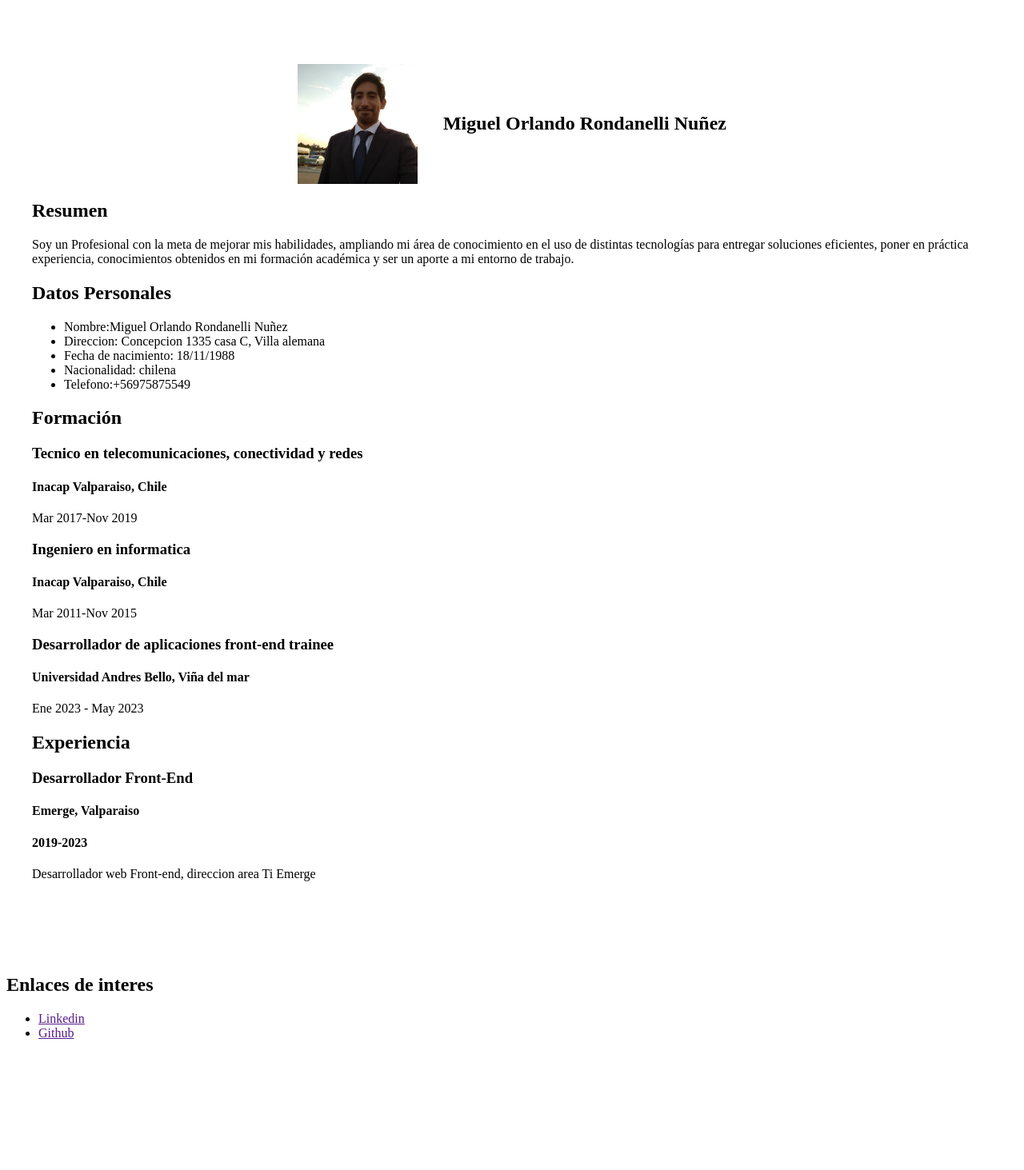
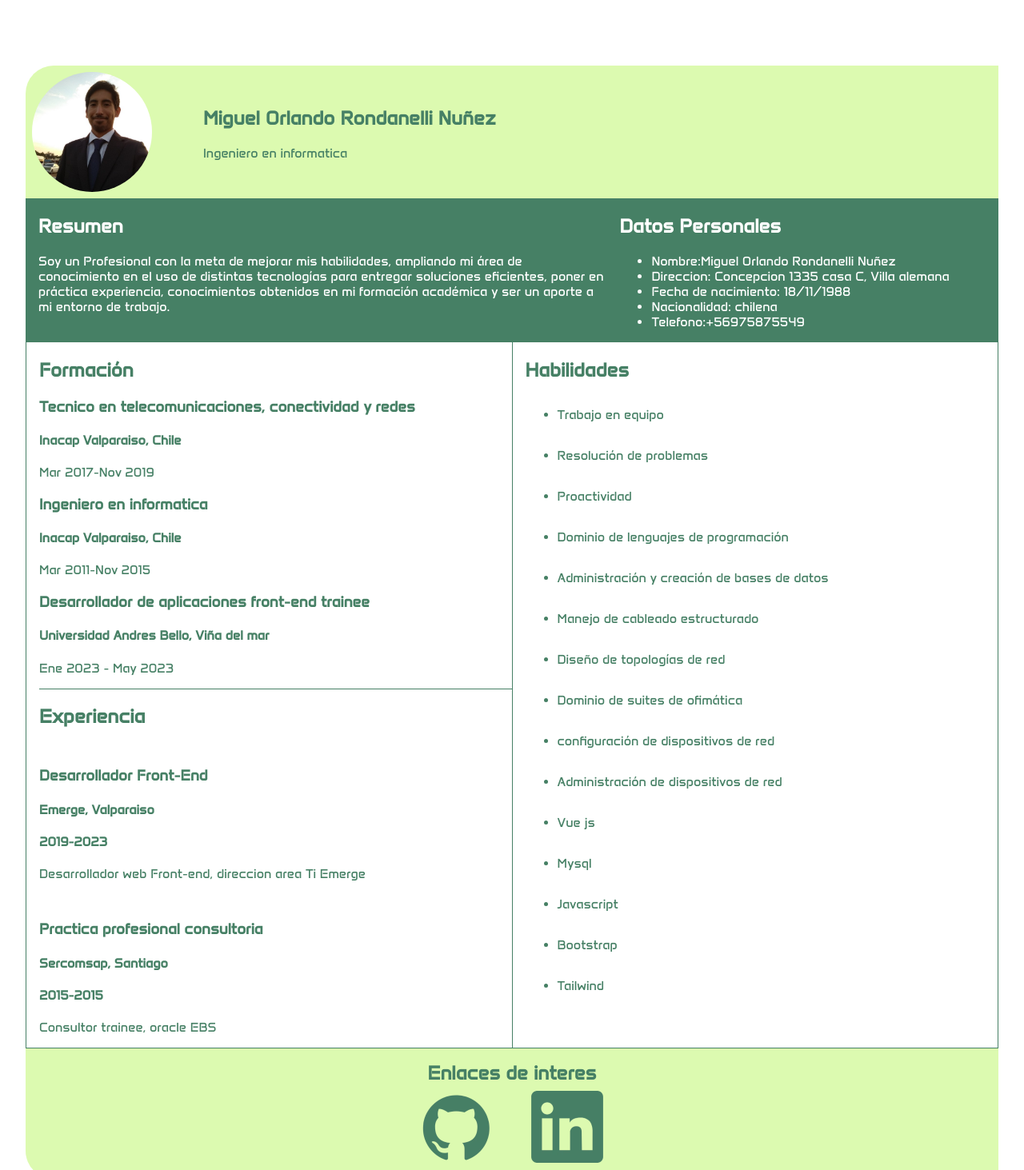
Before and after one commit to Izth4rDev/curriculum, a plain HTML site: page index.html in a window 1280 px wide. Shown: the part 80-1543 px from the top of the page at 80% size. Before the commit the page ends 1397 px from the top, so only its background shows below. Drawn offline with Linux system fonts and the light colour scheme.

Commit message:
v3 añadido estilos - imagenes

```diff
--- a/assets/css/style.css
+++ b/assets/css/style.css
@@ -1,18 +1,119 @@
+@font-face{
+    font-family: "Anta";
+    src: url("/assets/fonts/Anta/Anta-Regular.ttf") format("truetype");
+}
+
+body{
+    margin:0px;
+}
 header{
     text-align: center;
 }
 
-main{
-    padding:5rem 2rem;
+h1{
+    font-family: "Anta";
+    color:#468065;
 }
 
+main{
+    padding:5rem 2rem 0rem 2rem;
+    font-family: "Anta";
+    color: #468065;
+    /*border: 0.1px solid  #468065;*/
+    border-radius: 20px;
+}
+#banner_container{
+    flex-grow: 1;
+    padding:1rem 2rem;
+}
+/*Estilos header nombre foto*/
 #container_sub_head{
     display: flex;
     align-items: center;
     justify-content: center;
+    background-color: #DCFAB0;
+    padding-top:0.5rem;
+    padding-bottom: 0.5rem;
+    padding-left: 0.5rem;
+    border-radius: 35px 0 0 0;
     gap: 2rem;
 }
 
 #name_curriculum{
     width: 150px;
+    border-radius: 50%;
 }
+
+/*Seccion resumen y seccion datos personales*/
+
+#container_section1{
+    display: flex;
+    background-color: rgba(70, 128, 101, 1);
+    color:white;
+}
+#resumen{
+    flex-basis:60%;
+    padding-left:1rem;
+}
+#datos_personales{
+    flex-basis:40%;
+    padding-left:1rem;
+}
+
+/*Estilos secciones restantes*/
+
+#container_section2{
+    display: flex;
+    border-left: #468065 solid 1px;
+    border-right: #468065 solid 1px;
+}
+
+#container_forma_exp{
+    flex-basis: 50%;
+    padding-left:1rem;
+}
+
+#experiencia{
+    border-top: solid 1px #468065 ;
+}
+.exp_containers{
+    margin-top:3rem;
+}
+
+#habilidades{
+    flex-basis: 50%;
+    border-left: 1px solid #468065;
+    padding-left:1rem;
+}
+
+#habilidades ul li{
+    margin-top:2rem;
+}
+
+/*footer*/
+
+footer{
+    font-family: "Anta";
+    background-color: #DCFAB0;
+    margin:0rem 2rem 0rem 2rem;
+    border-top:1px solid #468065;
+    border-radius:0px 0px 0px 35px;
+}
+
+#titulo_enlace{
+    text-align: center;
+    margin:0px;
+    color:#468065;
+}
+#links{
+    padding:1rem 0rem 1rem 0rem;
+}
+
+#links ul{
+    list-style-type: none;
+    padding-left:0;
+    display: flex;
+    justify-content: center;
+    gap:0rem 3rem;
+    margin:0.5rem 0rem 0rem 0rem;
+}
--- a/index.html
+++ b/index.html
@@ -14,8 +14,12 @@
     <main>
         <section id="container_sub_head">
             <img src="assets/img/myfoto.jpeg" alt="Foto de Miguel Rondanelli" id="name_curriculum">
+            <div id="banner_container">
                 <h2 >Miguel Orlando Rondanelli Nuñez</h2>
+                <p>Ingeniero en informatica</p>
+            </div>
         </section>
+        <div id="container_section1">
             <section id="resumen">
                 <h2>Resumen</h2>
                 <p>
@@ -37,6 +41,9 @@
                         <li>Telefono:+56975875549</li>
                     </ul>
             </section>
+        </div>
+        <div id="container_section2">
+            <div id="container_forma_exp">
                 <section id="formacion">
                     <h2>Formación</h2>
                     <div>
@@ -55,20 +62,51 @@
                         <p>Ene 2023 - May 2023 </p>
                     </div>
                 </section>
+                <!--seccion experiencia laboral-->
                 <section id="experiencia">
                     <h2>Experiencia</h2>
+                    <div class="exp_containers">
                         <h3>Desarrollador Front-End</h3>
                         <h4>Emerge, Valparaiso</h4>
                         <h4>2019-2023</h4>
                         <p>Desarrollador web Front-end, direccion area Ti Emerge</p>
+                    </div>
+                    <div class="exp_containers">
+                        <h3>Practica profesional consultoria</h3>
+                        <h4>Sercomsap, Santiago</h4>
+                        <h4>2015-2015</h4>
+                        <p>Consultor trainee, oracle EBS</p>
+                    </div>
                 </section>
+            </div>
+            <section id="habilidades">
+                <h2>Habilidades</h2>
+                <ul>
+                    <li>Trabajo en equipo</li>
+                    <li>Resolución de problemas</li>
+                    <li>Proactividad</li>
+                    <li>Dominio de lenguajes de programación</li>
+                    <li>Administración y creación de bases de datos</li>
+                    <li>Manejo de cableado estructurado</li>
+                    <li>Diseño de topologías de red</li>
+                    <li>Dominio de suites de ofimática</li>
+                    <li>configuración de dispositivos de red</li>
+                    <li>Administración de dispositivos de red</li>
+                    <li>Vue js</li>
+                    <li>Mysql</li>
+                    <li>Javascript</li>
+                    <li>Bootstrap</li>
+                    <li>Tailwind</li>
+                </ul>
+            </section>
+        </div>
     </main>
     <footer>
         <section id="links">
-            <h2>Enlaces de interes</h2>
+            <h2 id="titulo_enlace">Enlaces de interes</h2>
             <ul>
-                <li><a href="">Linkedin</a></li>
-                <li><a href="">Github</a></li>
+                <li><a href="https://github.com/Izth4rDev"><img src="assets/img/github.webp" alt=""></a></li>
+                <li><a href="https://www.linkedin.com/in/miguel-rondanelli-b63633150/"><img src="assets/img/linkedin.webp" alt=""></a></li>
             </ul>
         </section>
     </footer>
```
Also changed, not shown: assets/img/github.webp (added), assets/img/linkedin.webp (added). Lines whose indentation alone changed are shown as unchanged.
